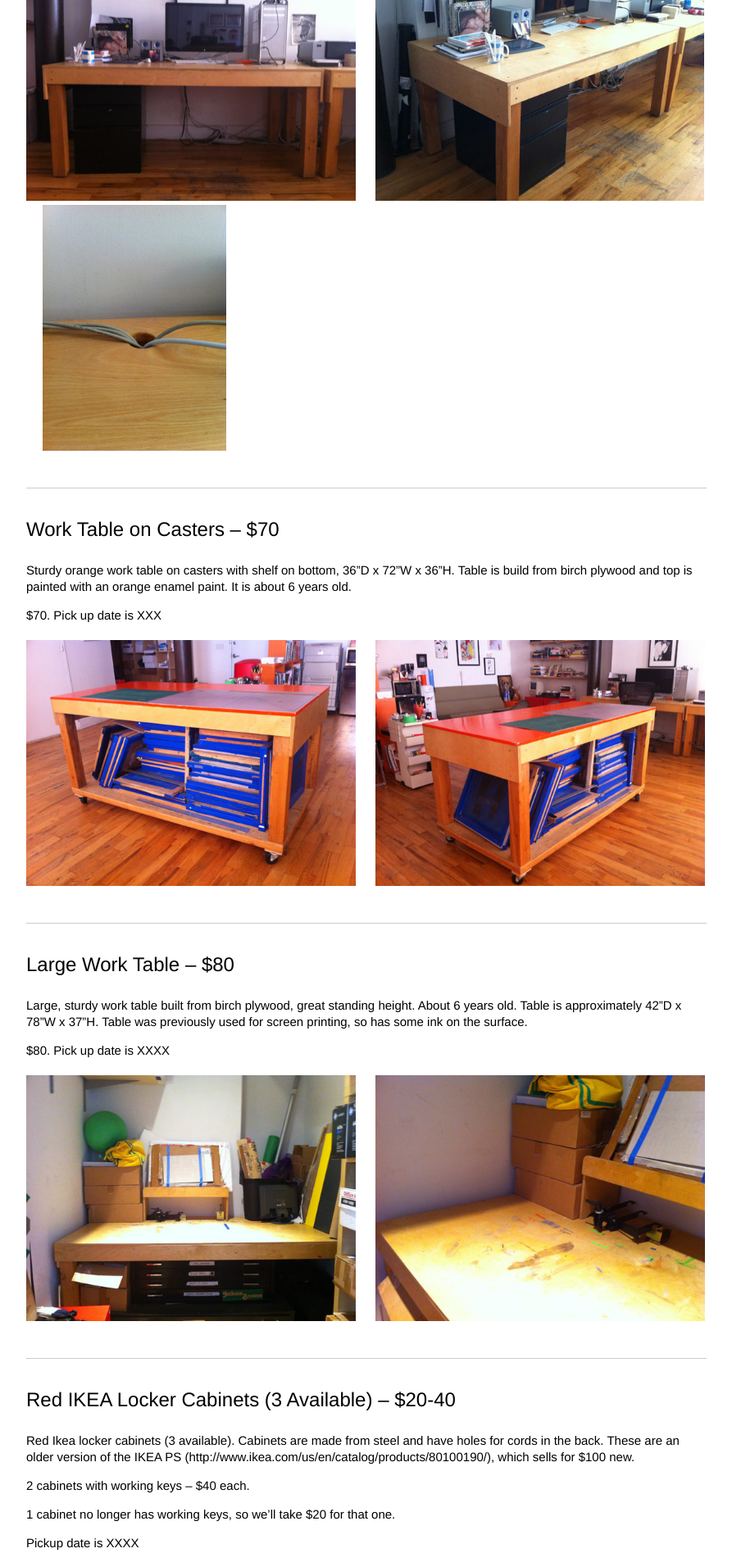
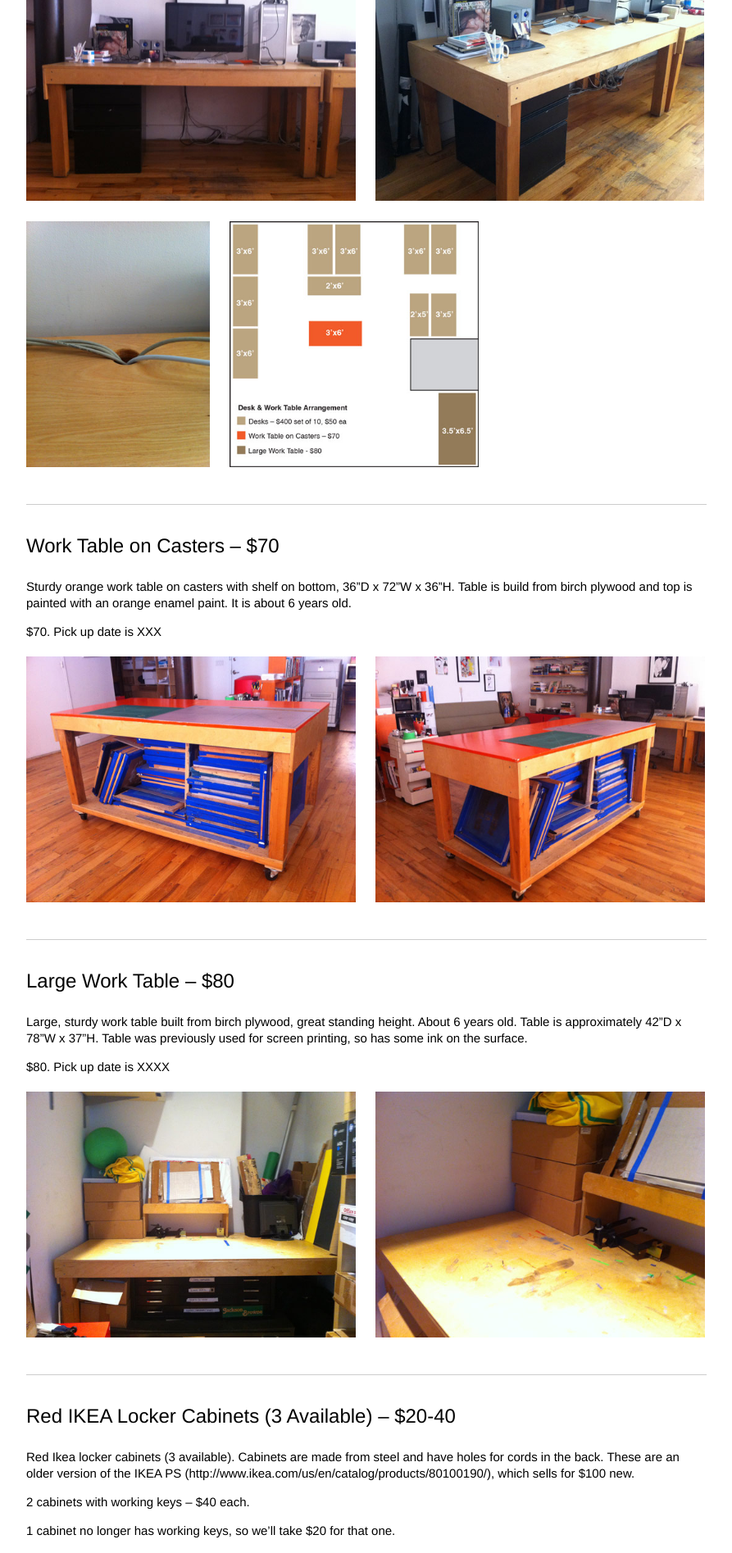
Before and after one commit to athletics/athletics.github.com, a Jekyll site: the page pages/sale.html, which Jekyll copies as it is, in a window 1280 px wide. Shown: the part 548-2443 px from the top of the page at 82% size, without its empty margins (201-1094 px from the left). Built offline with Jekyll 4.4.1, drawn with Linux system fonts in a browser that asks for light colours; Markdown is read by kramdown in place of the engine named in the settings.

Commit message:
adding floor plan to desk listing

```diff
--- a/pages/sale.html
+++ b/pages/sale.html
@@ -25,7 +25,10 @@
 						<div class="images">
 							<img src="../images/furniture_listings/desks1.jpg" alt="Desks">
 							<img src="../images/furniture_listings/desks2.jpg" alt="Desks">
+						</div>
+						<div class="images">
 							<img src="../images/furniture_listings/desks3.jpg" alt="Desks">
+							<img src="../images/furniture_listings/floor_plan.jpg" alt="Desks">
 						</div>
 					</li>
 					<li>
```
Also changed, not shown: images/furniture_listings/floor_plan.jpg (added).
